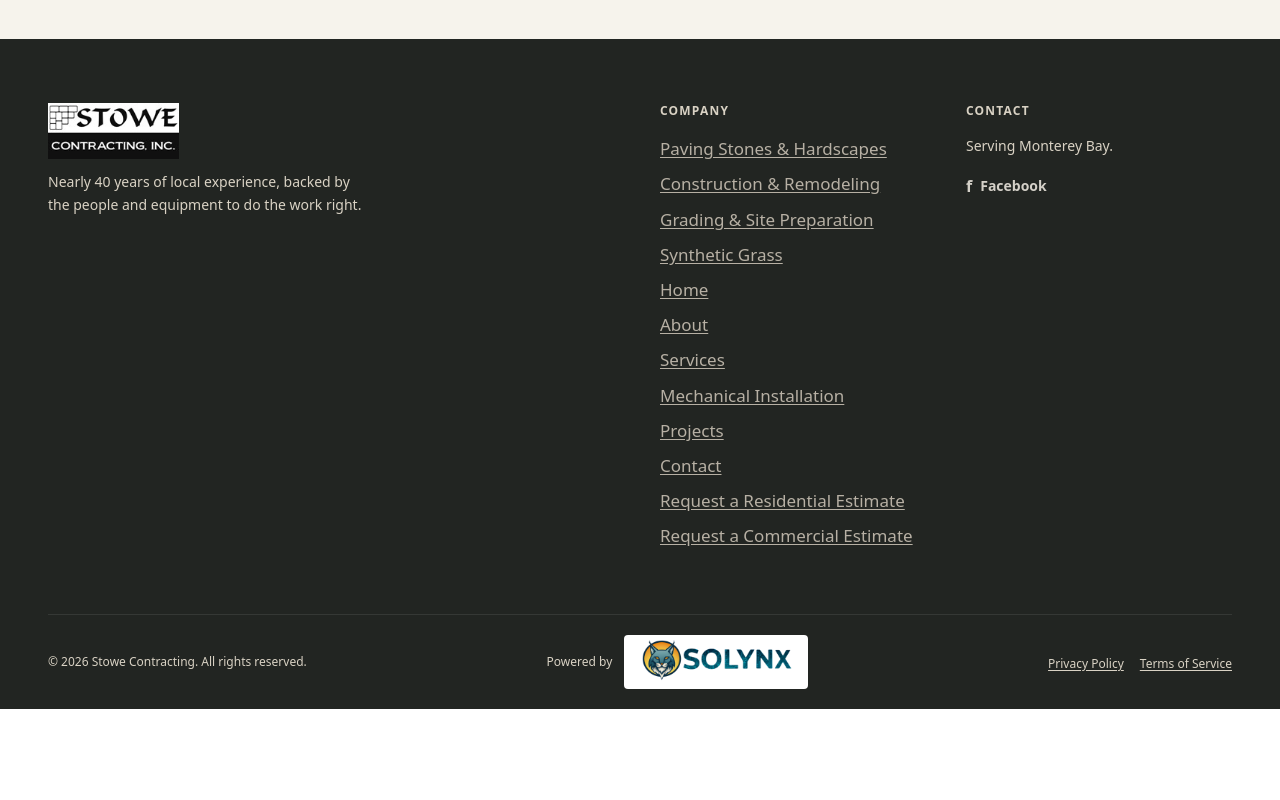
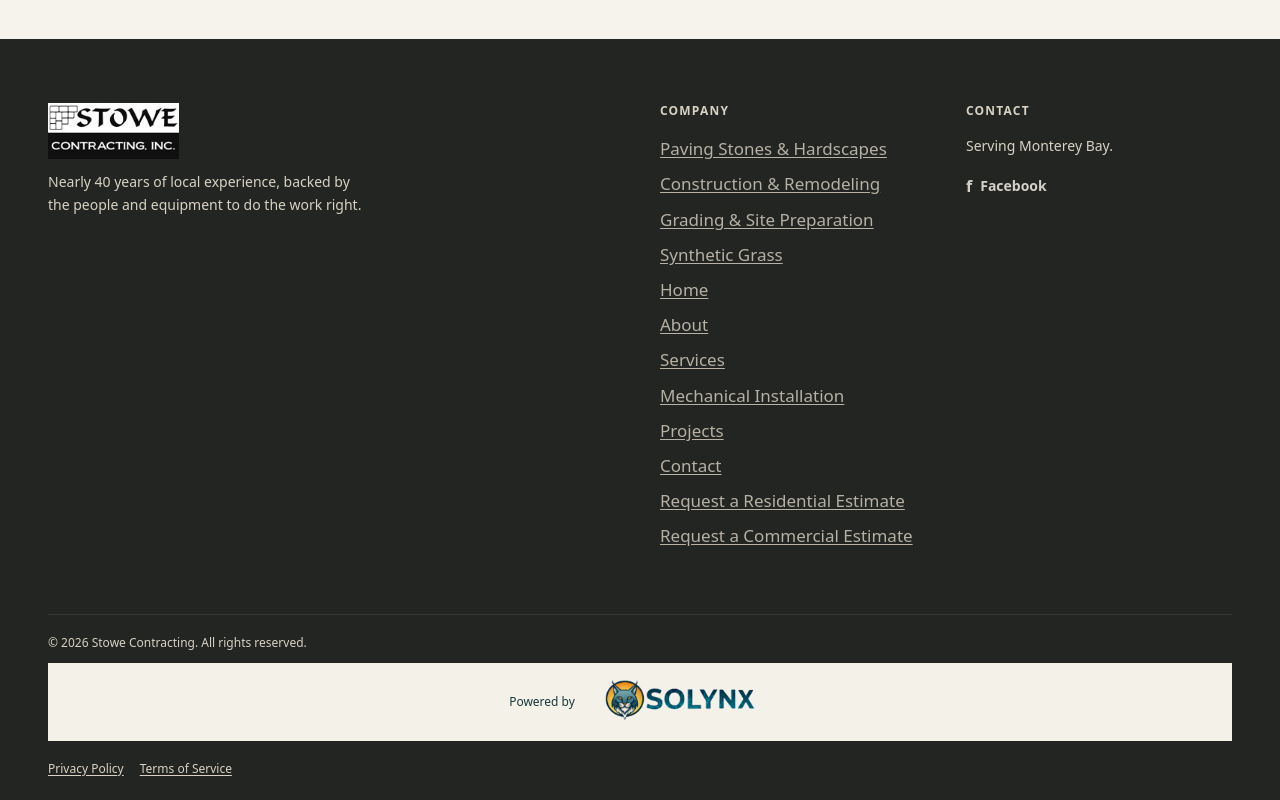
Before and after one commit to Solynx-Solutions/C-Users-rafae-OneDrive-GitHub-stowe-contracting, a Next.js app: page / in a window 1280 px wide. Shown: the part 6394-7194 px from the top of the page. Before the commit the page ends 7103 px from the top, so only its background shows below. Built offline with nearby package versions, Linux system fonts and the light colour scheme; no server answers.

Commit message:
Use continuous neutral SOLYNX credit strip without white logo box

```diff
--- a/components/layout/site-footer.tsx
+++ b/components/layout/site-footer.tsx
@@ -113,7 +113,7 @@ export function SiteFooter() {
 
         {/* Footer bottom bar */}
         <Divider className="border-[var(--color-neutral-700)]" />
-        <div className="flex flex-col gap-3 py-5 md:flex-row md:items-center md:justify-between">
+        <div className="flex flex-col gap-3 py-5">
           <p className="text-xs text-[#d9d2c4]">
             &copy; {currentYear} Stowe Contracting. All rights reserved.
           </p>
@@ -121,9 +121,9 @@ export function SiteFooter() {
           {/* SOLYNX attribution — required */}
           <a href="https://solynx.solutions" target="_blank" rel="noopener noreferrer"
             aria-label="Powered by SOLYNX - website design and management"
-            className="inline-flex min-h-11 flex-wrap items-center justify-center gap-3 rounded text-xs text-[#d9d2c4] transition-colors hover:text-white focus-visible:outline-2 focus-visible:outline-offset-4 focus-visible:outline-white">
+            className="flex w-full min-h-11 flex-wrap items-center justify-center gap-3 bg-[#f4f1e9] px-4 py-3 text-xs text-[#173a3d] hover:underline focus-visible:outline-2 focus-visible:outline-offset-4 focus-visible:outline-[#173a3d]">
             <span>Powered by</span>
-            <span className="block h-[54px] w-[184px] rounded bg-white">
+            <span className="block h-[54px] w-[184px]">
               <Image src="/solynx-wordmark.png" alt="SOLYNX" width={184} height={54} className="h-[54px] w-[184px] object-contain" />
             </span>
           </a>
```
